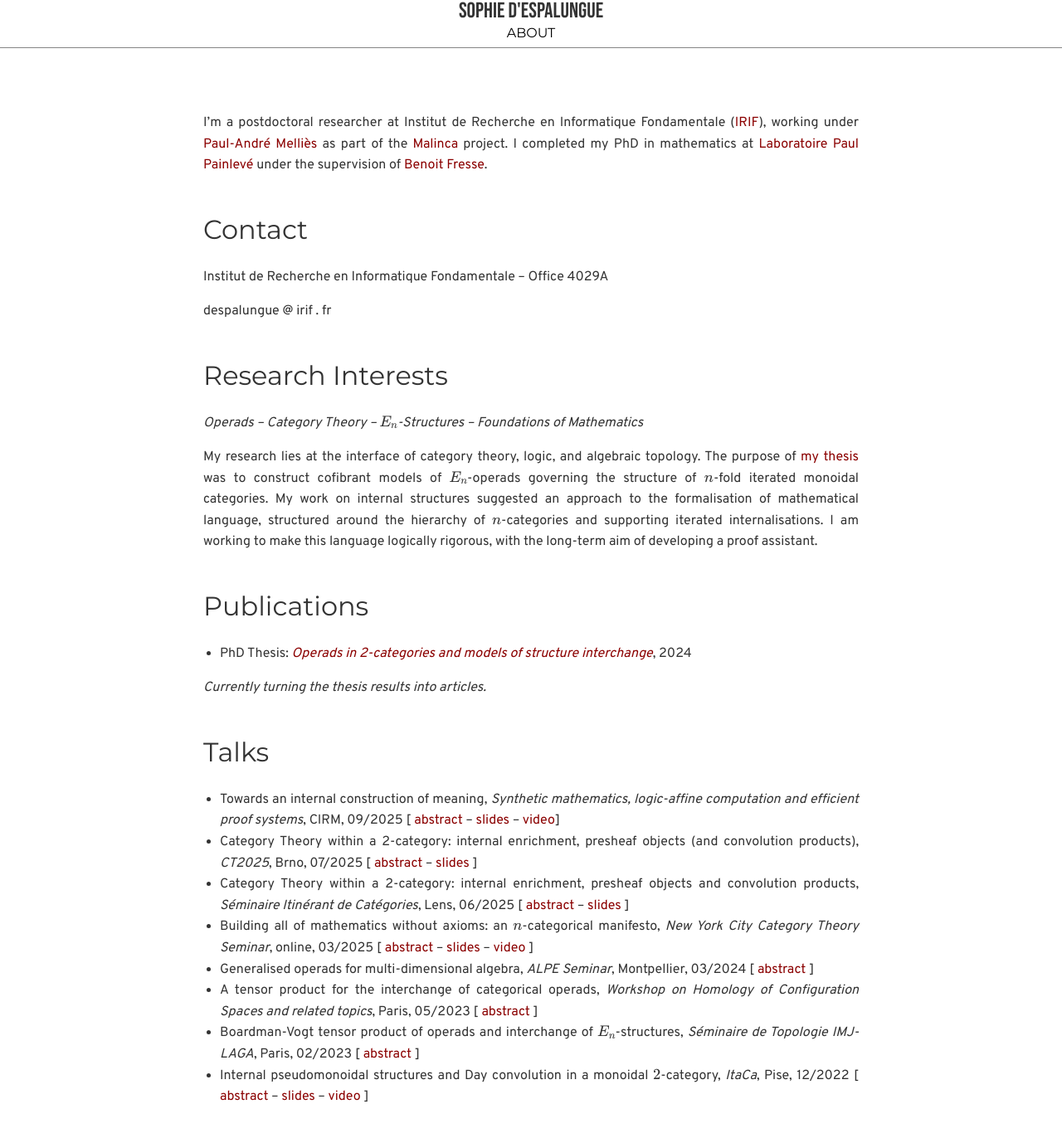
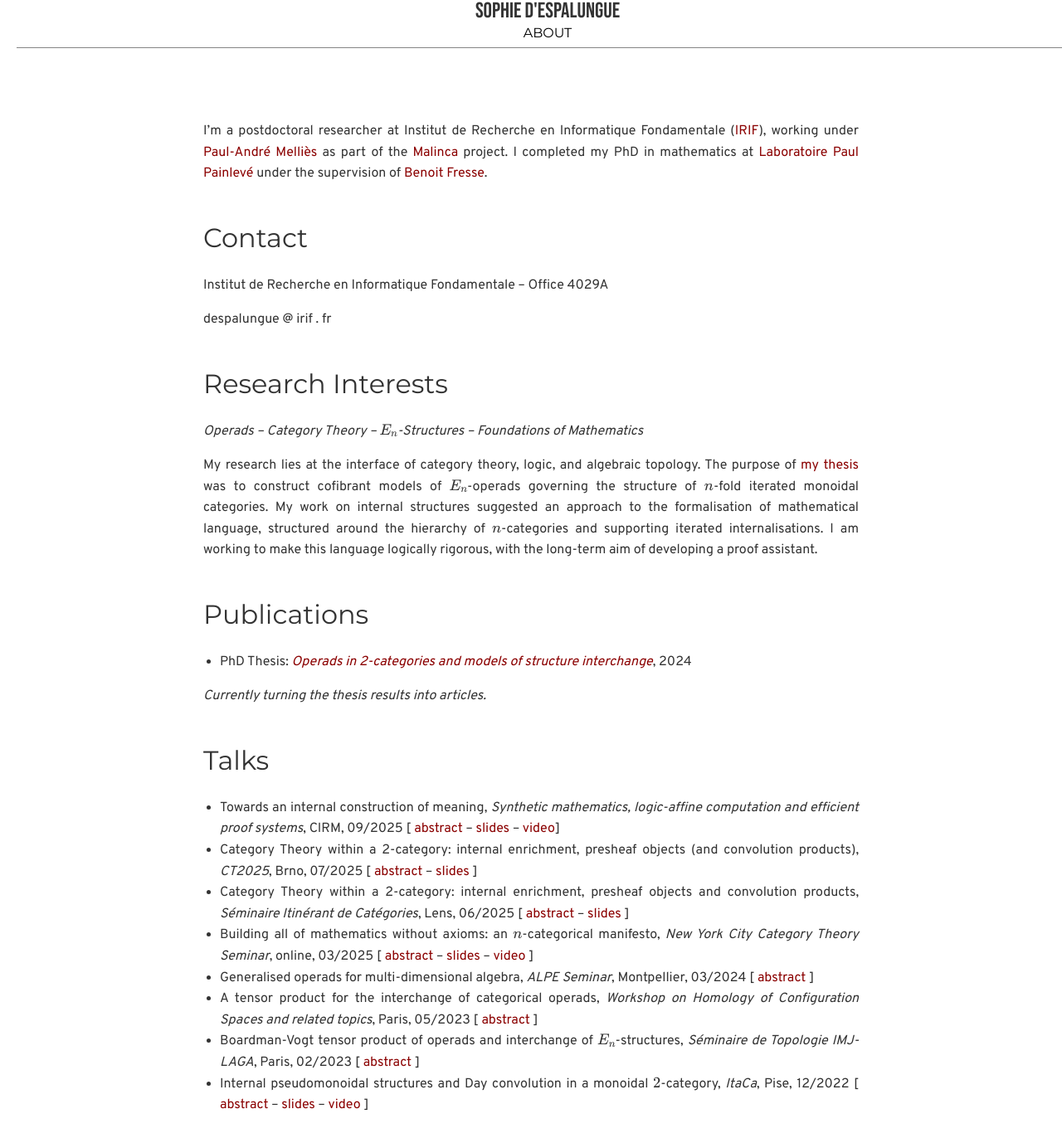
Before and after one commit to sdspmon/math, a Jekyll site: the page built from index.md, in a window 1280 px wide and 1387 px high. Shown: the top 1378 px of the window at 83% size. Built offline with Jekyll 4.4.1, drawn with Linux system fonts in a browser that asks for light colours; formulas are drawn with MathJax 3.

Commit message:
Update custom.css
ajouté un padding de 20px sur le body

```diff
--- a/assets/css/custom.css
+++ b/assets/css/custom.css
@@ -34,7 +34,7 @@
     padding: 5px;
     margin: 0 auto;
     text-align: justify;
-    padding-top: 120px;
+    padding-top: 110px;
 }
 
 /* Header Style */
@@ -260,6 +260,7 @@ body {
     width: 100%;
     color: #333;
     background-color: #fff;
+    padding: 20px;
 }
 /* Ajouter display:flex; à body si problème de sidebar */
 
```
